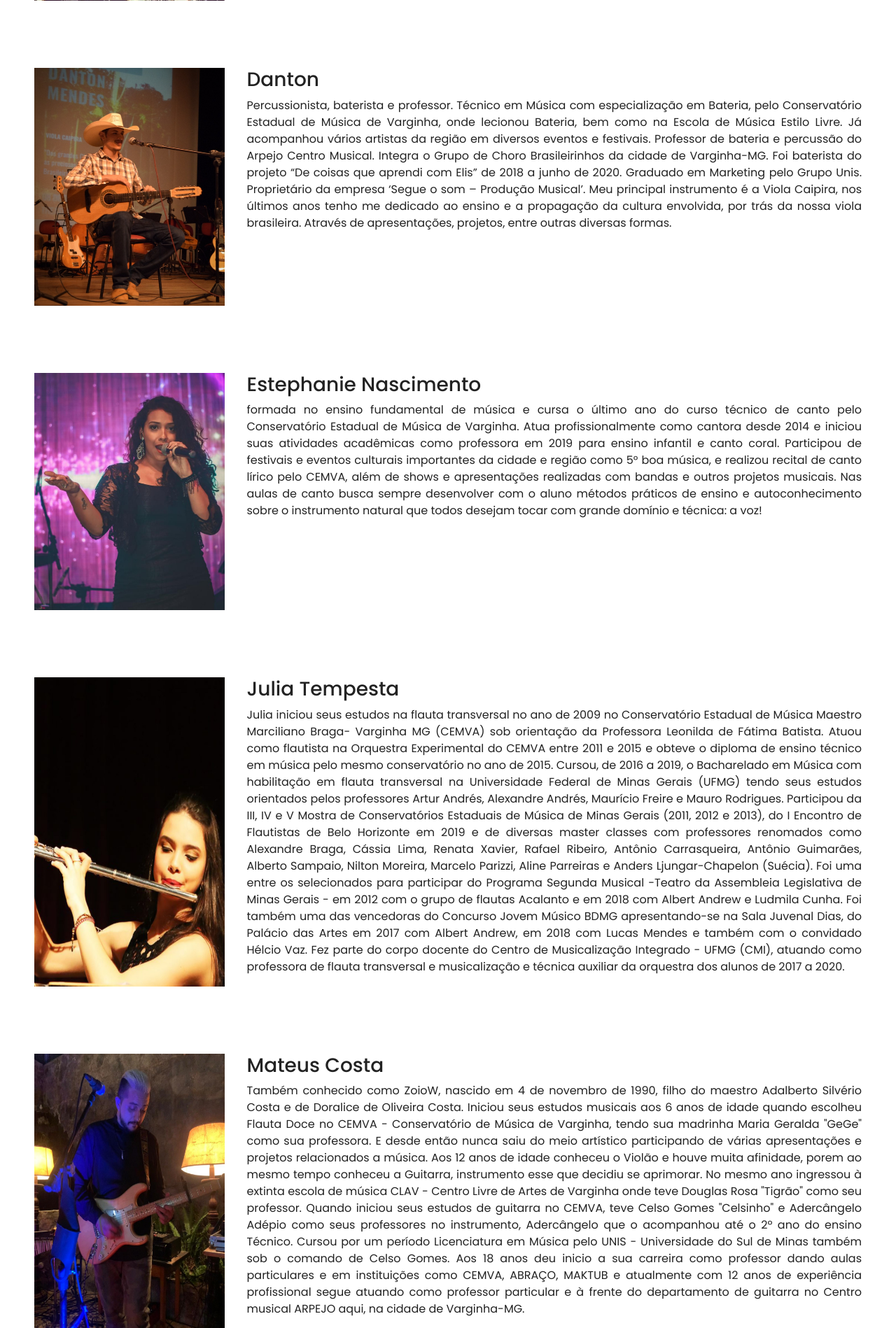
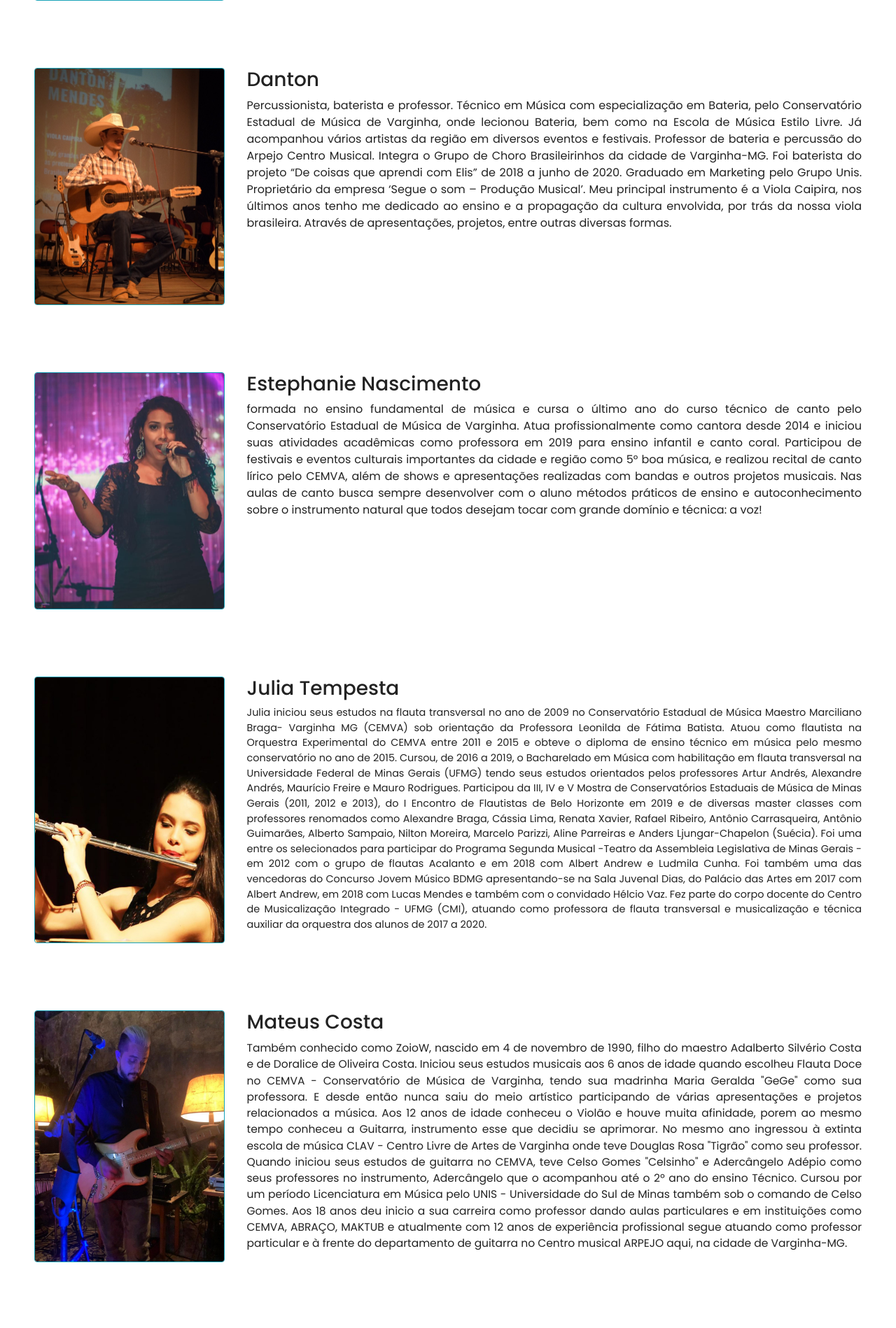
Before and after one commit to rodrigorcviana/arpejo, a PHP site: page /sobre.html in a window 1280 px wide. Shown: the part 2193-4091 px from the top of the page at 70% size. Run offline with PHP 8.4, Linux system fonts and the light colour scheme; some libraries are stand-ins or nearby versions.

Commit message:
ajustes de formataçao

```diff
--- a/contato.html
+++ b/contato.html
@@ -60,7 +60,7 @@
 
       <div class="form-group">
         <label for="formTelefone">Telefone</label>
-        <input type="text" class="form-control" id="formTelefone" placeholder="(88) 99999-7777" name="phone">
+        <input type="tel" class="form-control" id="formTelefone" placeholder="(88) 99999-7777" name="phone">
       </div>
 
       <div class="form-group">
--- a/css/sobre.css
+++ b/css/sobre.css
@@ -1,19 +1,19 @@
-div .img-fluid{
+div .img-fluid {
     width: 100%;
     height: 100%;
 }
 
-.banner{
+.banner {
     width: 100%;
 }
 
-.banner-caption{
+.banner-caption {
     position: absolute;
     top: 50%;
     left: 25%;
 }
 
-.banner-caption h1{
+.banner-caption h1 {
     font-size: 500%;
     text-transform: uppercase;
     font-family: "Comic Sans MS", cursive, sans-serif;
@@ -21,42 +21,79 @@ div .img-fluid{
     text-shadow: 1px 1px 15px #000;
 }
 
-.purple{
+.purple {
     width: 75%;
     border-top: 2px solid #837baf;
 }
 
-.video{
+.video {
     width: 75%;
     justify-content: center;
 }
 
+
+/*-- Specials --*/
+
+.julia {
+    font-size: 0.9rem;
+}
+
+.mateus {
+    font-size: 0.97rem;
+}
+
+.highlight {
+    box-shadow: 0 6px 10px rgba(0, 0, 0, .08), 0 0 6px rgba(0, 0, 0, .05);
+}
+
+.highlight:hover {
+    box-shadow: 0 10px 20px rgba(0, 0, 0, .12), 0 4px 8px rgba(0, 0, 0, .06);
+}
+
+
 /*---Media Queries --*/
+
 @media (max-width: 992px) {
-    .banner-caption h1{
+    .banner-caption h1 {
         font-size: 350%;
     }
-    .banner-caption{
+    .banner-caption {
         top: 45%;
+    }
+    .names {
+        font-size: 1.2rem;
+    }
+    .releases {
+        font-size: 0.75rem;
+    }
+    .mateus {
+        font-size: 0.6rem;
+    }
+    .julia {
+        font-size: 0.6rem;
     }
 }
 
 @media (max-width: 768px) {
-    .banner-caption{
+    .banner-caption {
         top: 40%;
     }
-
-    .banner-caption h1{
+    .banner-caption h1 {
         font-size: 250%;
+    }
+    .mateus {
+        font-size: 0.75rem;
+    }
+    .julia {
+        font-size: 0.75rem;
     }
 }
 
 @media (max-width: 576px) {
-    .banner-caption{
+    .banner-caption {
         top: 35%;
     }
-
-    .banner-caption h1{
+    .banner-caption h1 {
         font-size: 150%;
     }
 }
--- a/css/style.css
+++ b/css/style.css
@@ -6,6 +6,7 @@ html, body{
   font-family: 'Poppins', sans-serif;
   color: #222;
 }
+
 /*Navigation*/
 .navbar{
   padding: .8rem;
@@ -273,7 +274,26 @@ figure {
 }
 
 
+/* width */
+::-webkit-scrollbar {
+  width: 5px;
+}
 
+/* Track */
+::-webkit-scrollbar-track {
+  background: white;
+}
+
+/* Handle */
+::-webkit-scrollbar-thumb {
+  background: #211f2e;
+  border-radius: 20px;
+}
+
+/* Handle on hover */
+::-webkit-scrollbar-thumb:hover {
+  background: #312f3d;
+}
 
 
 /*
--- a/sobre.html
+++ b/sobre.html
@@ -64,24 +64,15 @@
     <div class="container-fluid padding">
         <div class="row padding">
             <div class="col-md-12 col-lg-6">
-        <p class="text-justify">A <strong>Arpejo</strong> foi fundada em 2019 por Nathan e Matheus, amigos de longa data
-          que após anos lecionando pelo Conservatorio Estadual de Música de Varginha, tiveram a visão
-          de que poderiam ir além, um maior numero de pessoas e se dedicarem integralmente ao ensino
-          da música.</p>
-        <p>Além da iniciativa, a fundação do Centro Musical <strong>Arpejo</strong> foi possivel
-          por conta do grande apoio de amigos e parceiros que ajudaram a moldar o que de fato
-          o Centro deveria se tornar, tomando um rumo definitivo e certeiro, contribuindo para
-          o que um dia foi uma visão se tornasse uma missão.
+                <p class="text-justify">A <strong>Arpejo</strong> foi fundada em 2019 por Nathan e Matheus, amigos de longa data que após anos lecionando pelo Conservatorio Estadual de Música de Varginha, tiveram a visão de que poderiam ir além, um maior numero de pessoas e
+                    se dedicarem integralmente ao ensino da música.</p>
+                <p>Além da iniciativa, a fundação do Centro Musical <strong>Arpejo</strong> foi possivel por conta do grande apoio de amigos e parceiros que ajudaram a moldar o que de fato o Centro deveria se tornar, tomando um rumo definitivo e certeiro,
+                    contribuindo para o que um dia foi uma visão se tornasse uma missão.
                 </p>
-        <p class="text-justify">Em pouco tempo o Centro conquistou novos alunos e vem tomando corpo. Com uma metodologia
-          simples e moderna com aulas personalizadas, o local conta com uma grande diversidade em cursos e
-          com professores acessiveis, dessa forma, quebrando as barreiras entre professor e aluno,
-          criando novos vinculos de amizade, o que vem sendo um grande diferencial e, algo crucial para
-          um desenvolvimento mais fluído dos alunos e na própria evolução do Centro como um todo.
+                <p class="text-justify">Em pouco tempo o Centro conquistou novos alunos e vem tomando corpo. Com uma metodologia simples e moderna com aulas personalizadas, o local conta com uma grande diversidade em cursos e com professores acessiveis, dessa forma, quebrando
+                    as barreiras entre professor e aluno, criando novos vinculos de amizade, o que vem sendo um grande diferencial e, algo crucial para um desenvolvimento mais fluído dos alunos e na própria evolução do Centro como um todo.
                 </p>
-        <p class="text-justify">Para poder atender toda a demanda em números e diversidade, contamos além dos fundadores,
-          com mais 7 professores e parceiros, como lojas de instrumentos, escolas e pontos de taxi,
-          e acreditamos ter a equipe certa para atender você!
+                <p class="text-justify">Para poder atender toda a demanda em números e diversidade, contamos além dos fundadores, com mais 7 professores e parceiros, como lojas de instrumentos, escolas e pontos de taxi, e acreditamos ter a equipe certa para atender você!
                 </p>
             </div>
             <div class="col-lg-6">
@@ -103,19 +94,14 @@
     <div class="container-fluid padding px-5">
         <div class="row padding">
             <div class="col-md-3">
-        <img class="img-fluid" src="img/professores/Bruno.jpeg">
+                <img class="img-fluid border border-info rounded" src="img/professores/Bruno.jpeg">
             </div>
-      <div class="col-md-12 col-lg-9">
-        <h3>Bruno Vieira</h3>
-        <p class="text-justify">Percussionista, baterista e professor.
-          Técnico em Música com especialização em Bateria, pelo Conservatório Estadual de Música de Varginha,
-          onde lecionou Bateria, bem como na Escola de Música Estilo Livre. Já acompanhou vários artistas da
-          região em diversos eventos e festivais. Professor de bateria e percussão do Arpejo Centro Musical.
-          Integra o Grupo de Choro Brasileirinhos da cidade de Varginha-MG. Foi baterista do projeto
-          “De coisas que aprendi com Elis” de 2018 a junho de 2020. Graduado em Marketing pelo Grupo Unis.
-          Proprietário da empresa ‘Segue o som – Produção Musical’. Meu principal instrumento é a Viola Caipira,
-          nos últimos anos tenho me dedicado ao ensino e a propagação da cultura envolvida, por trás da nossa
-          viola brasileira. Através de apresentações, projetos, entre outras diversas formas.</p>
+            <div class="col-md-9 col-lg-9">
+                <h3 class="names">Bruno Vieira</h3>
+                <p class="text-justify releases">Percussionista, baterista e professor. Técnico em Música com especialização em Bateria, pelo Conservatório Estadual de Música de Varginha, onde lecionou Bateria, bem como na Escola de Música Estilo Livre. Já acompanhou vários artistas
+                    da região em diversos eventos e festivais. Professor de bateria e percussão do Arpejo Centro Musical. Integra o Grupo de Choro Brasileirinhos da cidade de Varginha-MG. Foi baterista do projeto “De coisas que aprendi com Elis” de 2018
+                    a junho de 2020. Graduado em Marketing pelo Grupo Unis. Proprietário da empresa ‘Segue o som – Produção Musical’. Meu principal instrumento é a Viola Caipira, nos últimos anos tenho me dedicado ao ensino e a propagação da cultura envolvida,
+                    por trás da nossa viola brasileira. Através de apresentações, projetos, entre outras diversas formas.</p>
             </div>
         </div>
     </div>
@@ -123,19 +109,14 @@
     <div class="container-fluid padding px-5">
         <div class="row padding">
             <div class="col-md-3">
-        <img class="img-fluid" src="img/professores/Danton.jpeg">
+                <img class="img-fluid border border-info rounded" src="img/professores/Danton.jpeg">
             </div>
-      <div class="col-md-12 col-lg-9">
-        <h3>Danton</h3>
-        <p class="text-justify">Percussionista, baterista e professor.
-          Técnico em Música com especialização em Bateria, pelo Conservatório Estadual de Música de Varginha,
-          onde lecionou Bateria, bem como na Escola de Música Estilo Livre. Já acompanhou vários artistas da
-          região em diversos eventos e festivais. Professor de bateria e percussão do Arpejo Centro Musical.
-          Integra o Grupo de Choro Brasileirinhos da cidade de Varginha-MG. Foi baterista do projeto
-          “De coisas que aprendi com Elis” de 2018 a junho de 2020. Graduado em Marketing pelo Grupo Unis.
-          Proprietário da empresa ‘Segue o som – Produção Musical’. Meu principal instrumento é a Viola Caipira,
-          nos últimos anos tenho me dedicado ao ensino e a propagação da cultura envolvida, por trás da nossa
-          viola brasileira. Através de apresentações, projetos, entre outras diversas formas.</p>
+            <div class="col-md-9 col-lg-9">
+                <h3 class="names">Danton</h3>
+                <p class="text-justify releases">Percussionista, baterista e professor. Técnico em Música com especialização em Bateria, pelo Conservatório Estadual de Música de Varginha, onde lecionou Bateria, bem como na Escola de Música Estilo Livre. Já acompanhou vários artistas
+                    da região em diversos eventos e festivais. Professor de bateria e percussão do Arpejo Centro Musical. Integra o Grupo de Choro Brasileirinhos da cidade de Varginha-MG. Foi baterista do projeto “De coisas que aprendi com Elis” de 2018
+                    a junho de 2020. Graduado em Marketing pelo Grupo Unis. Proprietário da empresa ‘Segue o som – Produção Musical’. Meu principal instrumento é a Viola Caipira, nos últimos anos tenho me dedicado ao ensino e a propagação da cultura envolvida,
+                    por trás da nossa viola brasileira. Através de apresentações, projetos, entre outras diversas formas.</p>
             </div>
         </div>
     </div>
@@ -143,18 +124,13 @@
     <div class="container-fluid padding px-5">
         <div class="row padding">
             <div class="col-md-3">
-        <img class="img-fluid" src="img/professores/Estephanie.jpeg">
+                <img class="img-fluid border border-info rounded" src="img/professores/Estephanie.jpeg">
             </div>
-      <div class="col-md-12 col-lg-9">
-        <h3>Estephanie Nascimento</h3>
-        <p class="text-justify">formada no ensino fundamental de música
-          e cursa o último ano do curso técnico de canto pelo Conservatório Estadual de Música de Varginha.
-          Atua profissionalmente como cantora desde 2014 e iniciou suas atividades acadêmicas como professora
-          em 2019 para ensino infantil e canto coral. Participou de festivais e eventos culturais importantes
-          da cidade e região como 5° boa música, e realizou recital de canto lírico pelo CEMVA, além de shows
-          e apresentações realizadas com bandas e outros projetos musicais. Nas aulas de canto busca sempre
-          desenvolver com o aluno métodos práticos de ensino e autoconhecimento sobre o instrumento natural
-          que todos desejam tocar com grande domínio e técnica: a voz!
+            <div class="col-md-9 col-lg-9">
+                <h3 class="names">Estephanie Nascimento</h3>
+                <p class="text-justify releases">formada no ensino fundamental de música e cursa o último ano do curso técnico de canto pelo Conservatório Estadual de Música de Varginha. Atua profissionalmente como cantora desde 2014 e iniciou suas atividades acadêmicas como professora
+                    em 2019 para ensino infantil e canto coral. Participou de festivais e eventos culturais importantes da cidade e região como 5° boa música, e realizou recital de canto lírico pelo CEMVA, além de shows e apresentações realizadas com
+                    bandas e outros projetos musicais. Nas aulas de canto busca sempre desenvolver com o aluno métodos práticos de ensino e autoconhecimento sobre o instrumento natural que todos desejam tocar com grande domínio e técnica: a voz!
                 </p>
             </div>
         </div>
@@ -163,27 +139,18 @@
     <div class="container-fluid padding px-5">
         <div class="row padding">
             <div class="col-md-3">
-        <img class="img-fluid" src="img/professores/Julia.jpeg">
+                <img class="img-fluid border border-info rounded" src="img/professores/Julia.jpeg">
             </div>
-      <div class="col-md-12 col-lg-9">
-        <h3>Julia Tempesta</h3>
-        <p class="text-justify">Julia iniciou seus estudos na flauta transversal no ano de 2009
-          no Conservatório Estadual de Música Maestro Marciliano Braga- Varginha MG (CEMVA) sob orientação
-          da Professora Leonilda de Fátima Batista. Atuou como flautista na Orquestra Experimental do CEMVA
-          entre 2011 e 2015 e obteve o diploma de ensino técnico em música pelo mesmo conservatório no ano de 2015.
-          Cursou, de 2016 a 2019, o Bacharelado em Música com habilitação em flauta transversal na
-          Universidade Federal de Minas Gerais (UFMG) tendo seus estudos orientados pelos professores Artur Andrés,
-          Alexandre Andrés, Maurício Freire e Mauro Rodrigues. Participou da III, IV e V Mostra de Conservatórios
-          Estaduais de Música de Minas Gerais (2011, 2012 e 2013), do I Encontro de Flautistas de Belo Horizonte
-          em 2019 e de diversas master classes com professores renomados como Alexandre Braga, Cássia Lima, Renata
-          Xavier, Rafael Ribeiro, Antônio Carrasqueira, Antônio Guimarães, Alberto Sampaio, Nilton Moreira, Marcelo
-          Parizzi, Aline Parreiras e Anders Ljungar-Chapelon (Suécia). Foi uma entre os selecionados para participar
-          do Programa Segunda Musical -Teatro da Assembleia Legislativa de Minas Gerais - em 2012 com o grupo de
-          flautas Acalanto e em 2018 com Albert Andrew e Ludmila Cunha. Foi também uma das vencedoras do Concurso
-          Jovem Músico BDMG apresentando-se na Sala Juvenal Dias, do Palácio das Artes em 2017 com Albert Andrew,
-          em 2018 com Lucas Mendes e também com o convidado Hélcio Vaz.
-          Fez parte do corpo docente do Centro de Musicalização Integrado - UFMG (CMI), atuando como professora de
-          flauta transversal e musicalização e técnica auxiliar da orquestra dos alunos de 2017 a 2020.
+            <div class="col-md-9 col-lg-9">
+                <h3 class="names">Julia Tempesta</h3>
+                <p class="text-justify julia">Julia iniciou seus estudos na flauta transversal no ano de 2009 no Conservatório Estadual de Música Maestro Marciliano Braga- Varginha MG (CEMVA) sob orientação da Professora Leonilda de Fátima Batista. Atuou como flautista na Orquestra
+                    Experimental do CEMVA entre 2011 e 2015 e obteve o diploma de ensino técnico em música pelo mesmo conservatório no ano de 2015. Cursou, de 2016 a 2019, o Bacharelado em Música com habilitação em flauta transversal na Universidade Federal
+                    de Minas Gerais (UFMG) tendo seus estudos orientados pelos professores Artur Andrés, Alexandre Andrés, Maurício Freire e Mauro Rodrigues. Participou da III, IV e V Mostra de Conservatórios Estaduais de Música de Minas Gerais (2011,
+                    2012 e 2013), do I Encontro de Flautistas de Belo Horizonte em 2019 e de diversas master classes com professores renomados como Alexandre Braga, Cássia Lima, Renata Xavier, Rafael Ribeiro, Antônio Carrasqueira, Antônio Guimarães, Alberto
+                    Sampaio, Nilton Moreira, Marcelo Parizzi, Aline Parreiras e Anders Ljungar-Chapelon (Suécia). Foi uma entre os selecionados para participar do Programa Segunda Musical -Teatro da Assembleia Legislativa de Minas Gerais - em 2012 com
+                    o grupo de flautas Acalanto e em 2018 com Albert Andrew e Ludmila Cunha. Foi também uma das vencedoras do Concurso Jovem Músico BDMG apresentando-se na Sala Juvenal Dias, do Palácio das Artes em 2017 com Albert Andrew, em 2018 com
+                    Lucas Mendes e também com o convidado Hélcio Vaz. Fez parte do corpo docente do Centro de Musicalização Integrado - UFMG (CMI), atuando como professora de flauta transversal e musicalização e técnica auxiliar da orquestra dos alunos
+                    de 2017 a 2020.
                 </p>
             </div>
         </div>
@@ -192,31 +159,16 @@
     <div class="container-fluid padding px-5">
         <div class="row padding">
             <div class="col-md-3">
-        <img class="img-fluid" src="img/professores/Mateus.jpeg">
+                <img class="img-fluid border border-info rounded" src="img/professores/Mateus.jpeg">
             </div>
-      <div class="col-md-12 col-lg-9">
-        <h3>Mateus Costa</h3>
-        <p class="text-justify">Também conhecido como ZoioW,
-          nascido em 4 de novembro de 1990, filho do maestro Adalberto Silvério Costa e de Doralice de Oliveira Costa.
-          Iniciou seus estudos musicais aos 6 anos de idade quando escolheu Flauta Doce no CEMVA - Conservatório de
-          Música
-          de Varginha, tendo sua madrinha Maria Geralda "GeGe" como sua professora. E desde então nunca saiu do meio
-          artístico
-          participando de várias apresentações e projetos relacionados a música. Aos 12 anos de idade conheceu o Violão
-          e houve muita afinidade, porem ao mesmo tempo conheceu a Guitarra, instrumento esse que decidiu se aprimorar.
-          No mesmo ano ingressou à extinta escola de música CLAV - Centro Livre de Artes de Varginha onde teve Douglas
-          Rosa "Tigrão"
-          como seu professor. Quando iniciou seus estudos de guitarra no CEMVA, teve Celso Gomes "Celsinho" e
-          Adercângelo Adépio
-          como seus professores no instrumento, Adercângelo que o acompanhou até o 2º ano do ensino Técnico. Cursou por
-          um período
-          Licenciatura em Música pelo UNIS - Universidade do Sul de Minas também sob o comando de Celso Gomes. Aos 18
-          anos deu inicio
-          a sua carreira como professor dando aulas particulares e em instituições como CEMVA, ABRAÇO, MAKTUB e
-          atualmente com
-          12 anos de experiência profissional segue atuando como professor particular e à frente do departamento de
-          guitarra no
-          Centro musical ARPEJO aqui, na cidade de Varginha-MG.
+            <div class="col-md-9 col-lg-9">
+                <h3 class="names">Mateus Costa</h3>
+                <p class="text-justify mateus">Também conhecido como ZoioW, nascido em 4 de novembro de 1990, filho do maestro Adalberto Silvério Costa e de Doralice de Oliveira Costa. Iniciou seus estudos musicais aos 6 anos de idade quando escolheu Flauta Doce no CEMVA - Conservatório
+                    de Música de Varginha, tendo sua madrinha Maria Geralda "GeGe" como sua professora. E desde então nunca saiu do meio artístico participando de várias apresentações e projetos relacionados a música. Aos 12 anos de idade conheceu o Violão
+                    e houve muita afinidade, porem ao mesmo tempo conheceu a Guitarra, instrumento esse que decidiu se aprimorar. No mesmo ano ingressou à extinta escola de música CLAV - Centro Livre de Artes de Varginha onde teve Douglas Rosa "Tigrão"
+                    como seu professor. Quando iniciou seus estudos de guitarra no CEMVA, teve Celso Gomes "Celsinho" e Adercângelo Adépio como seus professores no instrumento, Adercângelo que o acompanhou até o 2º ano do ensino Técnico. Cursou por um
+                    período Licenciatura em Música pelo UNIS - Universidade do Sul de Minas também sob o comando de Celso Gomes. Aos 18 anos deu inicio a sua carreira como professor dando aulas particulares e em instituições como CEMVA, ABRAÇO, MAKTUB
+                    e atualmente com 12 anos de experiência profissional segue atuando como professor particular e à frente do departamento de guitarra no Centro musical ARPEJO aqui, na cidade de Varginha-MG.
                 </p>
             </div>
         </div>
@@ -225,26 +177,15 @@
     <div class="container-fluid padding px-5">
         <div class="row padding">
             <div class="col-md-3">
-        <img class="img-fluid" src="img/professores/Renan.jpeg">
+                <img class="img-fluid border border-info rounded" src="img/professores/Renan.jpeg">
             </div>
-      <div class="col-md-12 col-lg-9">
-        <h3 >Renan Fernandes</h3>
-            <p class="text-justify">Com 27 anos, natural de Machado-MG, Renan reside em Varginha desde 2016.
-              Professor de violão, cavaquinho e contrabaixo elétrico, teoria musical. Cursando
-              último ano do curso de licenciatura em Música com habilitação em violão pela UninCor (Universidade Vale do
-              Rio Verde)
-              na cidade de Três Corações e também último ano do curso técnico em Música com habilitação em contrabaixo
-              elétrico pelo CEMVA (Conservatório Estadual de Varginha Maestro Marciliano Braga). Iniciou na música
-              aprendendo
-              violão, alguns anos depois desenvolveu aptidão ao cavaquinho, e um pouco mais adiante começou a estudar o
-              contrabaixo
-              elétrico. Além de professor, Renan atua como músico freelancer desde 2010, tem como sua base musical o
-              samba onde atuou
-              e atua com diversos artistas desse segmento, mas também tem trabalhos dentro do sertanejo, MPB, rock,
-              bandas show,
-              casamentos. Possui uma grande bagagem musical tanto teórica quanto prática, unido ao seu compromisso e
-              facilidade
-              de relacionamento.
+            <div class="col-md-9 col-lg-9">
+                <h3 class="names">Renan Fernandes</h3>
+                <p class="text-justify releases">Com 27 anos, natural de Machado-MG, Renan reside em Varginha desde 2016. Professor de violão, cavaquinho e contrabaixo elétrico, teoria musical. Cursando último ano do curso de licenciatura em Música com habilitação em violão pela UninCor
+                    (Universidade Vale do Rio Verde) na cidade de Três Corações e também último ano do curso técnico em Música com habilitação em contrabaixo elétrico pelo CEMVA (Conservatório Estadual de Varginha Maestro Marciliano Braga). Iniciou na
+                    música aprendendo violão, alguns anos depois desenvolveu aptidão ao cavaquinho, e um pouco mais adiante começou a estudar o contrabaixo elétrico. Além de professor, Renan atua como músico freelancer desde 2010, tem como sua base musical
+                    o samba onde atuou e atua com diversos artistas desse segmento, mas também tem trabalhos dentro do sertanejo, MPB, rock, bandas show, casamentos. Possui uma grande bagagem musical tanto teórica quanto prática, unido ao seu compromisso
+                    e facilidade de relacionamento.
                 </p>
             </div>
         </div>
```
Also changed, not shown: cursos.html (+24 -24 lines). Lines whose indentation alone changed are shown as unchanged.
